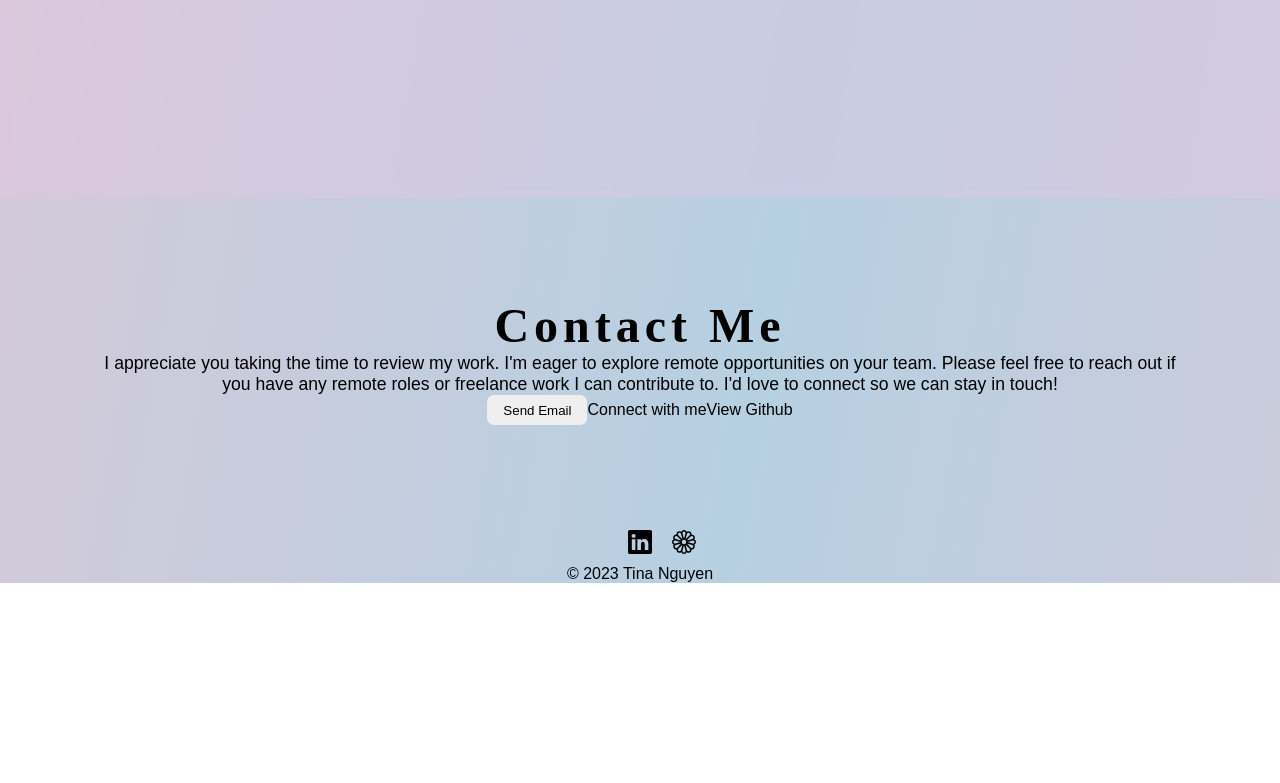
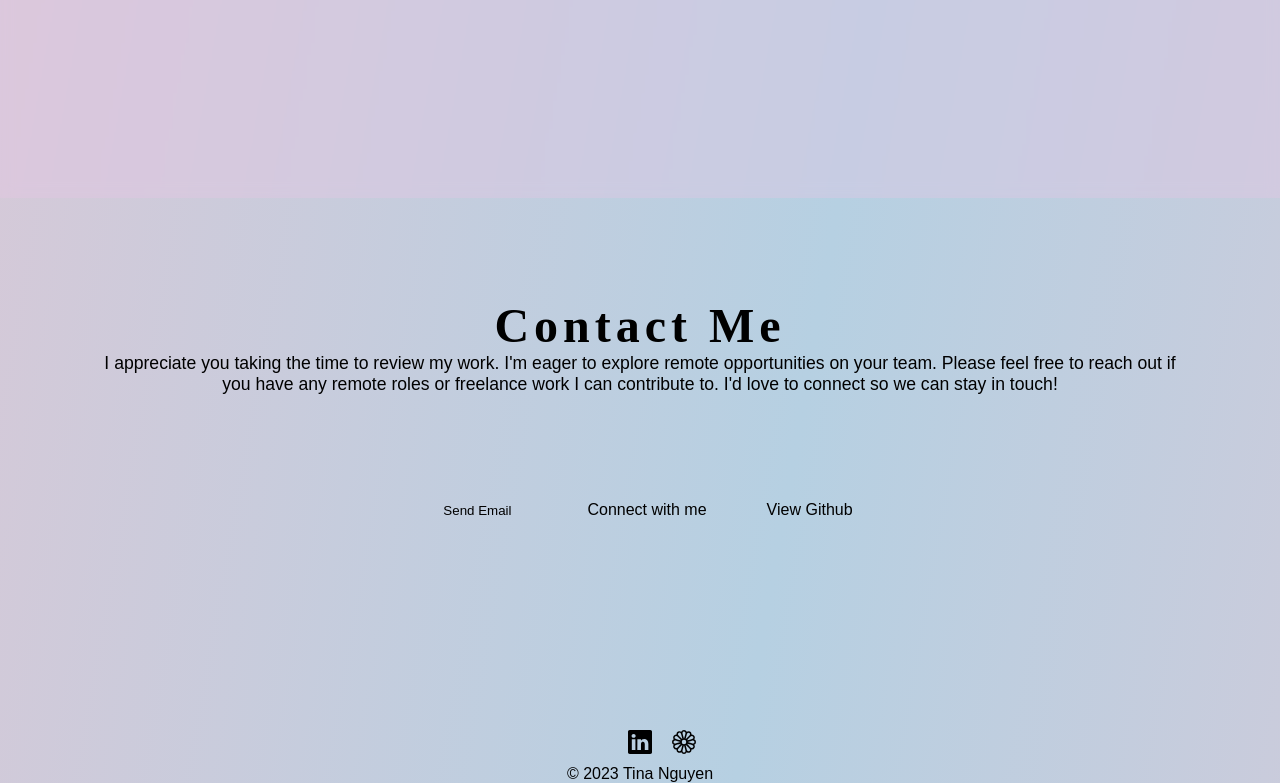
Before and after one commit to twentyfive21/portfolio-react, a React (Vite) app: page / in a window 1280 px wide. Shown: the part 3454-4237 px from the top of the page. Before the commit the page ends 4037 px from the top, so only its background shows below. Built offline with nearby package versions, Linux system fonts and the light colour scheme; some icons are missing; a web font is replaced by a local one.

Commit message:
contact css

```diff
--- a/src/components/Contact/Contact.css
+++ b/src/components/Contact/Contact.css
@@ -19,3 +19,10 @@
     height: 30px;
     border-radius: 7px;
 }
+.contact-links button {
+    background-color: transparent;
+}
+.contact-links a, button{
+    margin: 100px 30px;
+    cursor: pointer;
+}
```
